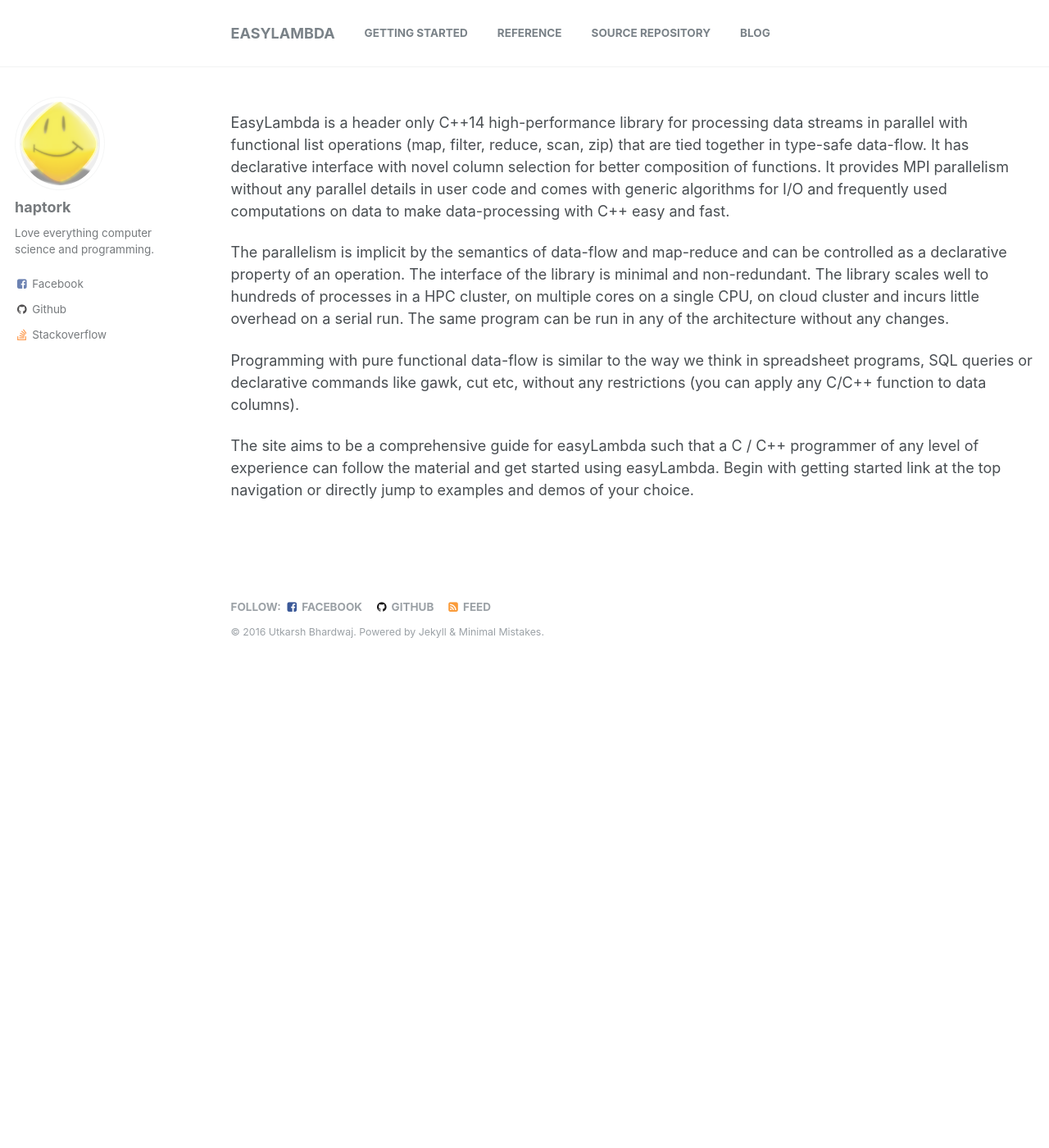
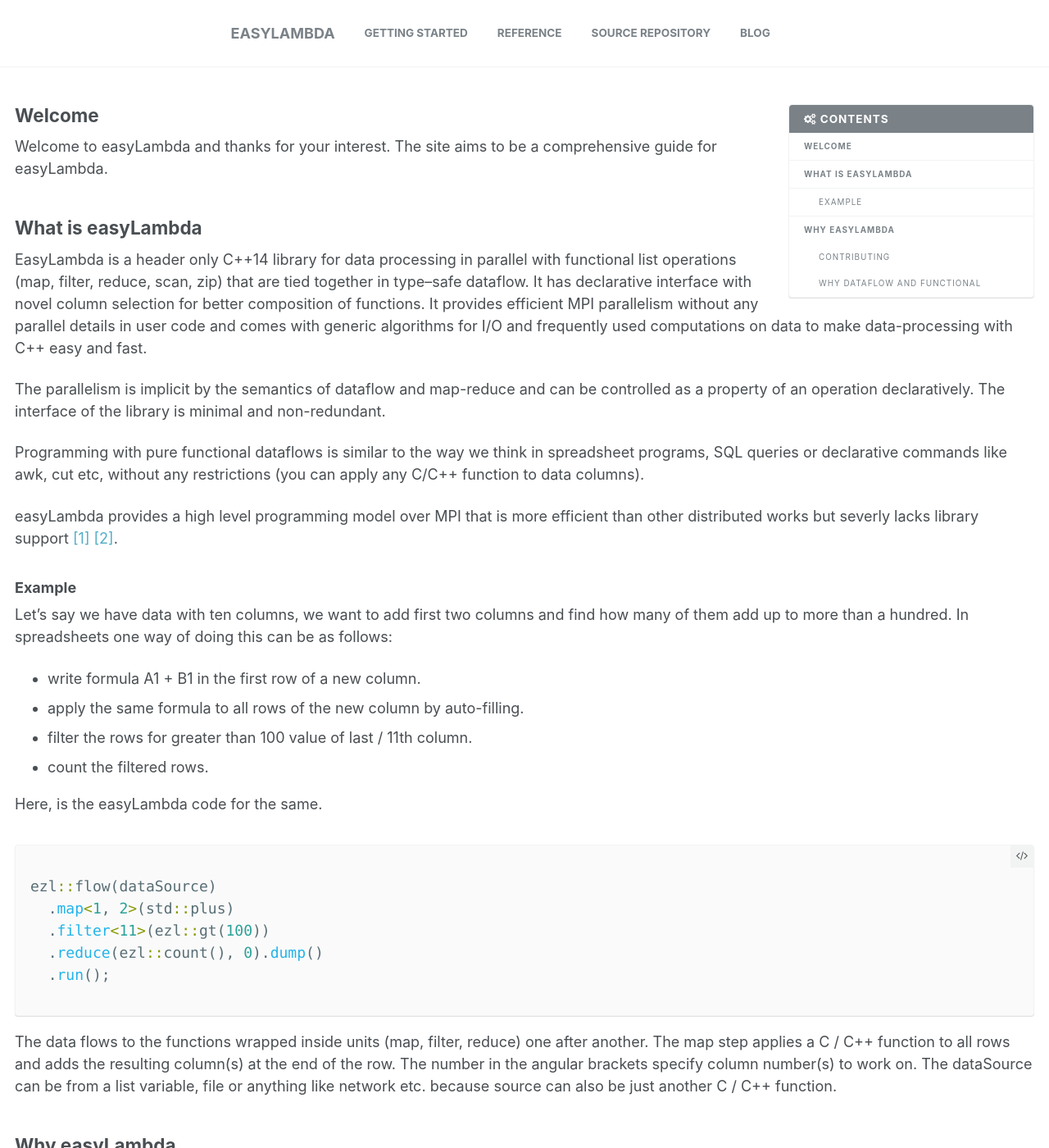
Before and after one commit to haptork/easyLambda, a Jekyll site: the page built from index.md, in a window 1280 px wide and 1400 px high. Shown: the whole window at 82% size. Built offline with Jekyll 4.4.1, drawn with Linux system fonts in a browser that asks for light colours; the list of posts is cut into pages by our own code; some of the changed text lies outside the part shown.

Commit message:
Welcome page as home page

```diff
--- a/index.html
+++ /dev/null
@@ -1,35 +0,0 @@
----
-layout: archive
-author_profile: true
----
-
-{% include base_path %}
-
-<p>
-EasyLambda is a header only C++14 high-performance library for processing data
-streams in parallel with functional list operations (map, filter, reduce, scan, zip)
-that are tied together in type-safe data-flow. It has declarative interface with
-novel column selection for better composition of functions. It provides MPI parallelism
-without any parallel details in user code and comes with generic algorithms for I/O
-and frequently used computations on data to make data-processing with C++ easy and fast.
-</p>
-<p>
-The parallelism is implicit by the semantics of data-flow and map-reduce
-and can be controlled as a declarative property of an operation. The
-interface of the library is minimal and non-redundant. The library scales well
-to hundreds of processes in a HPC cluster, on multiple cores on a single CPU,
-on cloud cluster and incurs little overhead on a serial run. The same program
-can be run in any of the architecture without any changes.
-</p>
-<p>
-Programming with pure functional data-flow is similar to the way we think in
-spreadsheet programs, SQL queries or declarative commands like gawk,
-cut etc, without any restrictions (you can apply any C/C++ function to data columns).
-</p>
-<p>
-The site aims to be a
-comprehensive guide for easyLambda such that a C / C++ programmer of any level
-of experience can follow the material and get started using easyLambda.
-Begin with getting started link at the top navigation or directly jump to examples
-and demos of your choice.
-</p>
--- /dev/null
+++ b/index.md
@@ -0,0 +1,125 @@
+---
+title: "Welcome"
+excerpt: "Introduction to easyLambda"
+layout: splash
+---
+{% include base_path %}
+{% include toc icon="gears" title="Contents" %}
+
+## Welcome
+
+Welcome to easyLambda and thanks for your interest. The site aims to be a
+comprehensive guide for easyLambda.
+
+## What is easyLambda
+
+EasyLambda is a header only C++14 library for data processing in parallel with
+functional list operations (map, filter, reduce, scan, zip) that are tied
+together in type--safe dataflow. It has declarative interface with novel column
+selection for better composition of functions. It provides efficient MPI parallelism
+without any parallel details in user code and comes with generic algorithms for
+I/O and frequently used computations on data to make data-processing with C++
+easy and fast.
+
+The parallelism is implicit by the semantics of dataflow and map-reduce and can
+be controlled as a property of an operation declaratively. The interface of the
+library is minimal and non-redundant.
+
+Programming with pure functional dataflows is similar to the way we think in
+spreadsheet programs, SQL queries or declarative commands like awk, cut etc,
+without any restrictions (you can apply any C/C++ function to data columns).
+
+easyLambda provides a high level programming model over MPI that is more
+efficient than other distributed works but severly lacks library support
+[[1]](http://www.sciencedirect.com/science/article/pii/S1877050915017895)
+[[2]](http://www.dursi.ca/hpc-is-dying-and-mpi-is-killing-it/).
+
+### Example
+Let's say we have data with ten columns, we want to add first two columns and
+find how many of them add up to more than a hundred. In spreadsheets one way of
+doing this can be as follows:
+
+- write formula A1 + B1 in the first row of a new column.
+- apply the same formula to all rows of the new column by auto-filling.
+- filter the rows for greater than 100 value of last / 11th column.
+- count the filtered rows.
+
+Here, is the easyLambda code for the same.
+
+{% highlight ruby %}
+ezl::flow(dataSource)
+  .map<1, 2>(std::plus)
+  .filter<11>(ezl::gt(100))
+  .reduce(ezl::count(), 0).dump()
+  .run();
+{% endhighlight %}
+
+The data flows to the functions wrapped inside units (map, filter, reduce) one
+after another. The map step applies a C / C++ function to all rows and adds the
+resulting column(s) at the end of the row. The number in the angular brackets
+specify column number(s) to work on. The dataSource can be from a list
+variable, file or anything like network etc. because source can also be just
+another C / C++ function.
+
+## Why easyLambda
+
+Use ezl for your table / list-processing tasks, to write post-processors for
+simulation results, for iterative machine learning algorithms, to write
+parallel multi-core or distributed codes easily, to use its many generic
+functions that include parallel type safe reader, summary of data, correlation
+etc or to have fun with dataflow programming in C++.
+
+EasyLambda provides good scalability on distributed HPC cluster, cloud cluster
+as well as on multi-core single machine with minimal lines of codes.
+
+[![Parallel expressions]({{ site.url }}{{ site.baseurl }}/images/benchmarks.png)]({{ base_path }}/docs/benchmarks/)
+
+With easyLambda you get clarity with run-time performance. This
+can be elaborated as follows:
+
+- Natural component based programming with succinct interface that makes
+  understanding of the program easy and encourages code reuse.
+- Programming with abstractions that naturally provide efficient parallelism
+  for distributed systems as well as multiple cores.
+- Uniform interface with limited number of well defined list operations that
+have common properties for parallelism, column selection, IO etc simplifies
+programming.
+- No overhead compared to equivalent serial monolith code or bare MPI
+only code, made possible by making minimal copies of data for passing
+between units, functions and column selection etc.
+- The library enforces no special structure, data-types or requirements on the
+user functions for better reuse and interoperability with other libraries.
+- Ready to use generic functions for frequently used computations and parallely
+  reading inputs.
+
+If you are new to functional or modern C++, syntax may look unfamiliar at first
+but there is a very minimal set of things to understand before you begin
+writing code with easyLambda. This guide tries to put these details together.
+In the process you will be introduced to some concepts in modern C++,
+functional programming and dataflow programming that are helpful outside as
+well.
+
+### Contributing
+
+If you are a C++ enthusiast or you like functional programming then there is a
+high chance that you will find the project quite interesting. There are a lot
+of interesting ways the metaprogramming is being used in easyLambda. It is a
+new library with a tons of scope to improve from small bugfixes to big features
+that can potentially change fundamental ways of parallel programming.
+Contributions and feedback of any kind are much appreciated. You can use github
+issues or e-mail for any suggestions. Please fork the repository and
+contribute. Check the blog section for discussion on the challenges and
+exciting implementation details.
+
+### Why Dataflow and Functional
+
+The imperative programming does not work that well with the current parallel
+architectures. In imperative programming we express the algorithms in total
+order of the execution of instructions even when we don't want to, e.g. use of
+loops for set operations or ordering two independent computations making them
+necessarily execute one after another even if it won't change anything if they
+are executed other way around. With dataflow, partial ordering of computation
+can be expressed with different branches in a data-flow. Functional list operations
+operations express set operations without implying any ordering. Dataflows with
+column selection also provide good scope of reusing functions while compile
+time type safety ensures only well formed dataflows are compiled.
```
Also changed, not shown: _data/navigation.yml (+2 -6 lines), _docs/02-quick-start-guide.md (+1 -1 lines), _docs/04-real-world.md (+3 -0 lines).
